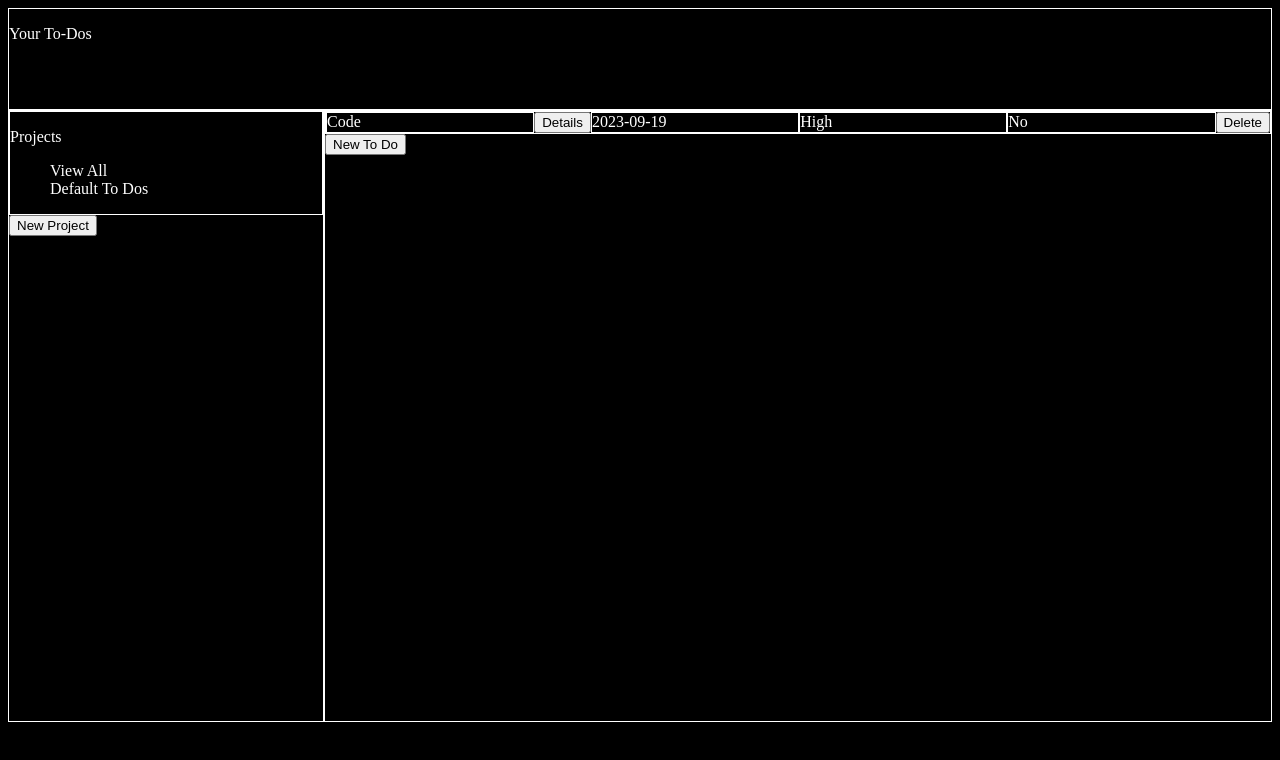
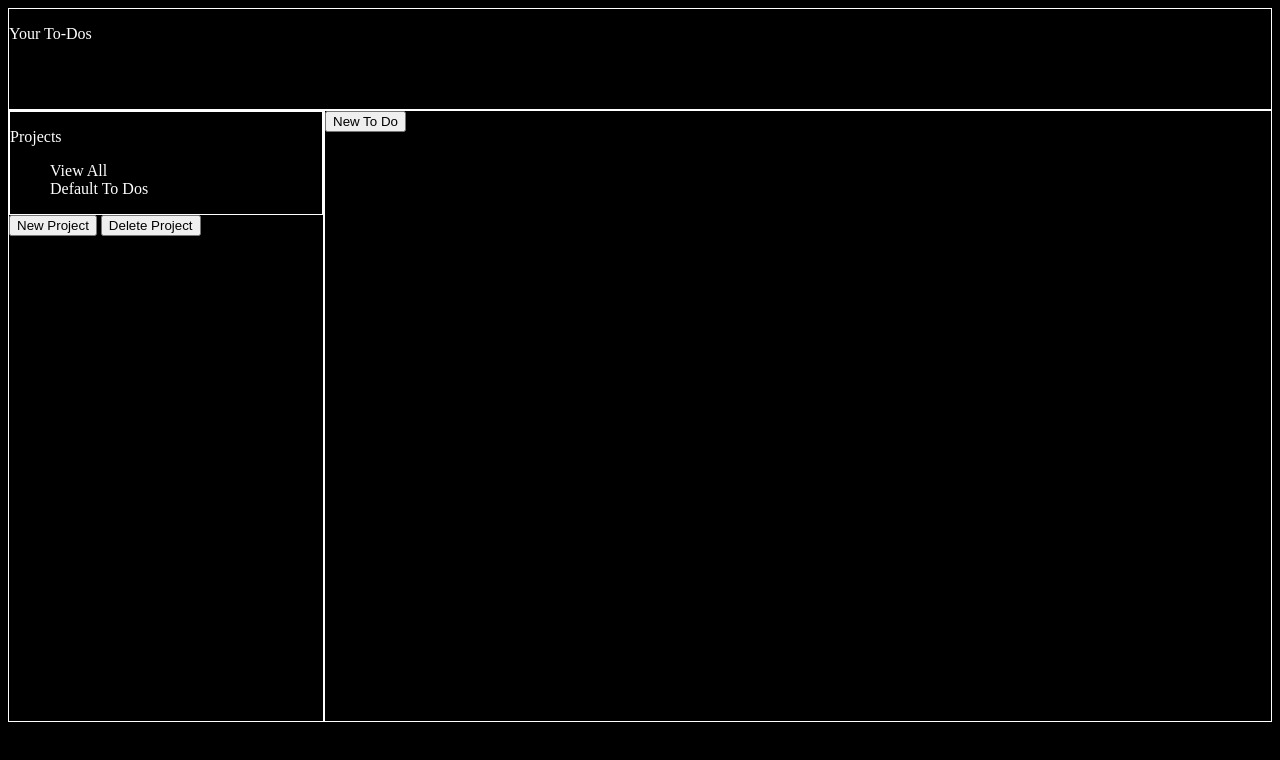
Before and after one commit to markr155/to-do-list, a website built with webpack: page dist/index.html in a window 1280 px wide. Both pictures are taken after a click on the button "Delete". Built offline with nearby package versions, Linux system fonts and the light colour scheme.

Commit message:
delete todo button working

```diff
--- a/src/domChanges.js
+++ b/src/domChanges.js
@@ -71,6 +71,6 @@ function viewAllProjects() {
     listItem.classList.add('projectListItem');
     listItem.textContent = 'View All';
     return listItem;
-}
+};
 
 export default { displayToDos, displayProjects };
--- a/src/index.js
+++ b/src/index.js
@@ -1,24 +1,31 @@
 import data from './todos.js';
 import domChange from './domChanges.js';
 
-// Deletes To Dos on clicking delete button
+// Deletes To Do functionality
 function deleteButtons() {
     const deleteButtons = document.getElementsByClassName('deleteToDoButton');
     for (let i = 0; i < deleteButtons.length; i++){
         deleteButtons[i].addEventListener(('click'), (e) => {
             data.projects.deleteToDo(e.currentTarget.parentElement.getAttribute('index'));
-            domChange.displayToDos(data.projects.getActiveProject());
+            refreshDisplay();
         })
-    }
+    };
 };
+// Refreshes display for ToDos and Projects
+function refreshDisplay() {
+    domChange.displayToDos(data.projects.getActiveProject());
+    domChange.displayProjects(data.projects.getProjectList());
+    deleteButtons();
+}
 //element declaration
 const main = document.getElementById('main');
 const newProjectButton = document.querySelector('.newProjectButton');
 const newProjectDialog = document.getElementById('newProjectDialog');
 const newToDoForm = document.getElementById('newToDoForm');
 const newProjectForm = document.getElementById('newProjectForm');
-const addNewToDo = document.getElementById('submitNewToDoButton');
-const addNewProject = document.getElementById('submitNewProjectButton');
+const deleteProjectButton = document.querySelector('class', 'deleteProjectButton');
+const addNewToDoButton = document.getElementById('submitNewToDoButton');
+const addNewProjectButton = document.getElementById('submitNewProjectButton');
 const projectDescription = document.getElementById('projectDescription');
 const projectsList = document.getElementById('projectsList');
 
@@ -28,7 +35,7 @@ newProjectButton.addEventListener('click', () => {
 });
 
 // Adds new ToDo to Add new to do button
-addNewToDo.addEventListener('click', () => {
+addNewToDoButton.addEventListener('click', () => {
     const newToDo = data.createToDo(
         newToDoForm.title.value,
         newToDoForm.description.value,
@@ -37,12 +44,11 @@ addNewToDo.addEventListener('click', () => {
         data.projects.getActiveProject()
     );
     // Refreshs display of current project for new To Do
-    domChange.displayToDos(data.projects.getActiveProject());
-    deleteButtons();
+    refreshDisplay();
 });
 
 // Adds new project when new project submitted
-addNewProject.addEventListener('click', () => {
+addNewProjectButton.addEventListener('click', () => {
     const newProject = data.projects.createProject(
         newProjectForm.title.value,
         projectDescription.value
@@ -50,7 +56,6 @@ addNewProject.addEventListener('click', () => {
     data.projects.addProject(newProject);
     domChange.displayProjects(data.projects.getProjectList());
 });
+
 data.defaultData();
-domChange.displayToDos(data.projects.getActiveProject());
-domChange.displayProjects(data.projects.getProjectList());
-deleteButtons();
+refreshDisplay();
--- a/src/todos.js
+++ b/src/todos.js
@@ -1,8 +1,8 @@
 // Set/Get Active project
 const projects = (function projectList() {
     const projectStorage = [];
-    let activeProject = '';
-    let activeProjectIndex = '';
+    let activeProject;
+    let activeProjectIndex;
     return {
         getActiveProject: function() {
             return activeProject;
@@ -22,7 +22,7 @@ const projects = (function projectList() {
             return newProject;
         },
         deleteToDo: function deleteToDo(todoIndex){
-            projectStorage.splice(todoIndex, 1);
+            activeProject.deleteToDo(todoIndex);
         },
         deleteProject: function deleteProject(){
             projectStorage.splice(activeProjectIndex, 1);
@@ -40,7 +40,8 @@ const toDoFactory = (title, description, dueDate, priority) => {
 const projectsFactory = (title, description) => {
     const todos = [];
     const addToProject = (newToDo) => {todos.push(newToDo)};
-    return { title, description, todos, addToProject};
+    const deleteToDo = (index) => {todos.splice(index, 1)};
+    return { title, description, todos, addToProject, deleteToDo};
 };
 // Creates To Do and adds to project that is passed
 function createToDo(title, description, dueDate, priority, project) {
@@ -54,9 +55,9 @@ function createToDo(title, description, dueDate, priority, project) {
 // Creates default data to do and adds to default project for initial load
 function defaultData() {
     const project = projects.createProject('Default To Dos', 'Examples of ToDos');
-    createToDo('Code', 'Finish to-do-list project', '2023-09-19', 'High', project);
     projects.addProject(project);
     projects.setActiveProject(project);
+    createToDo('Code', 'Finish to-do-list project', '2023-09-19', 'High', project);
 };
 
 
```
Also changed, not shown: README.md, dist/index.html, dist/main.js.
